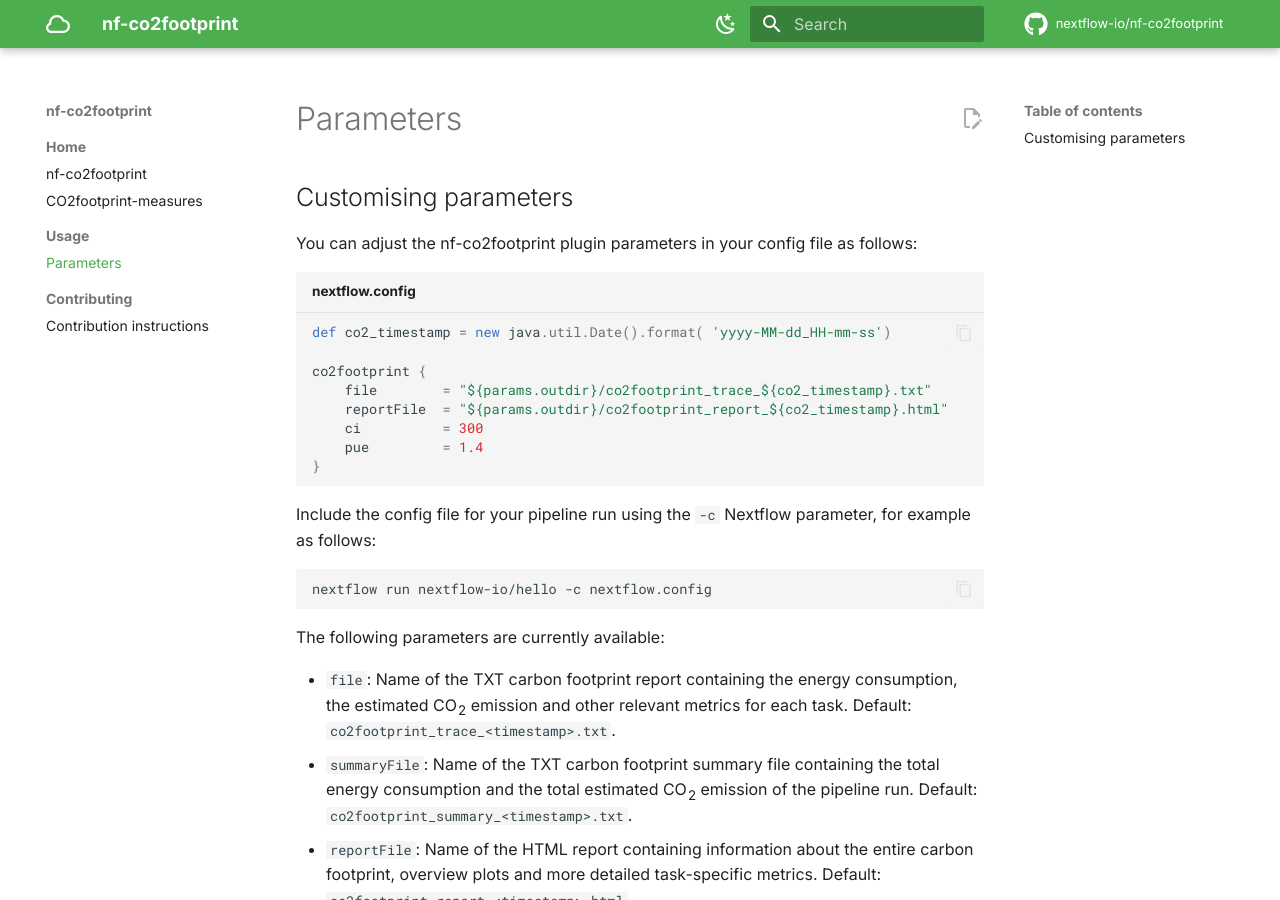
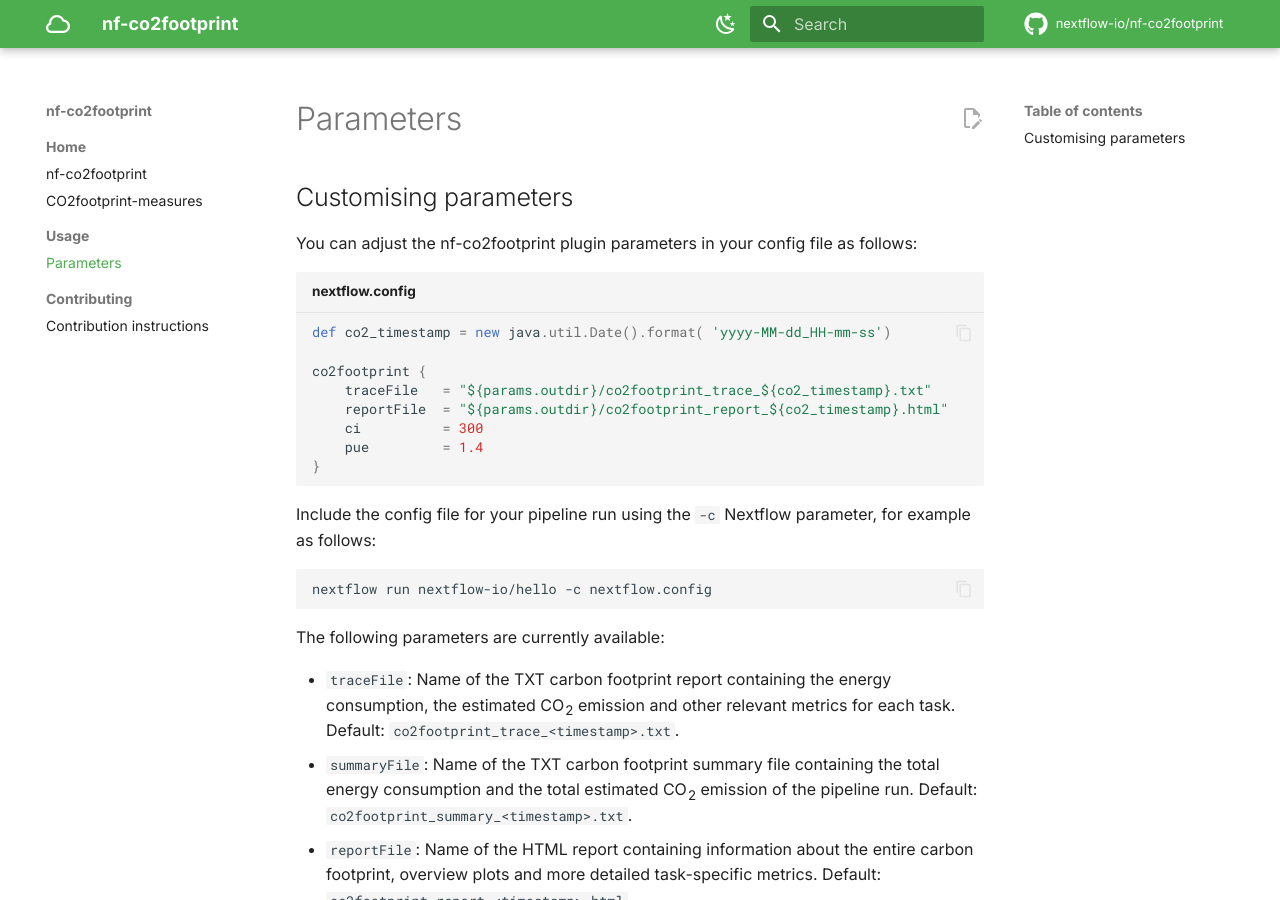
Before and after one commit to nextflow-io/nf-co2footprint, an MkDocs documentation site: the page built from docs/usage/parameters.md, in a window 1280 px wide and 900 px high. Built offline with MkDocs 1.6.1 and Material for MkDocs 9.7.7, drawn with Linux system fonts in a browser that asks for light colours; comment, search, counter and statistics services are not loaded.

Commit message:
Renamed file varaibles

```diff
--- a/docs/usage/parameters.md
+++ b/docs/usage/parameters.md
@@ -11,7 +11,7 @@ You can adjust the nf-co2footprint plugin parameters in your config file as foll
 def co2_timestamp = new java.util.Date().format( 'yyyy-MM-dd_HH-mm-ss')
 
 co2footprint {
-    file        = "${params.outdir}/co2footprint_trace_${co2_timestamp}.txt"
+    traceFile   = "${params.outdir}/co2footprint_trace_${co2_timestamp}.txt"
     reportFile  = "${params.outdir}/co2footprint_report_${co2_timestamp}.html"
     ci          = 300
     pue         = 1.4
@@ -26,7 +26,7 @@ nextflow run nextflow-io/hello -c nextflow.config
 
 The following parameters are currently available:
 
-- `file`: Name of the TXT carbon footprint report containing the energy consumption, the estimated CO<sub>2</sub> emission and other relevant metrics for each task.
+- `traceFile`: Name of the TXT carbon footprint report containing the energy consumption, the estimated CO<sub>2</sub> emission and other relevant metrics for each task.
 Default: `co2footprint_trace_<timestamp>.txt`.
 - `summaryFile`: Name of the TXT carbon footprint summary file containing the total energy consumption and the total estimated CO<sub>2</sub> emission of the pipeline run.
 Default: `co2footprint_summary_<timestamp>.txt`.
```
Also changed, not shown: 2 other files.
